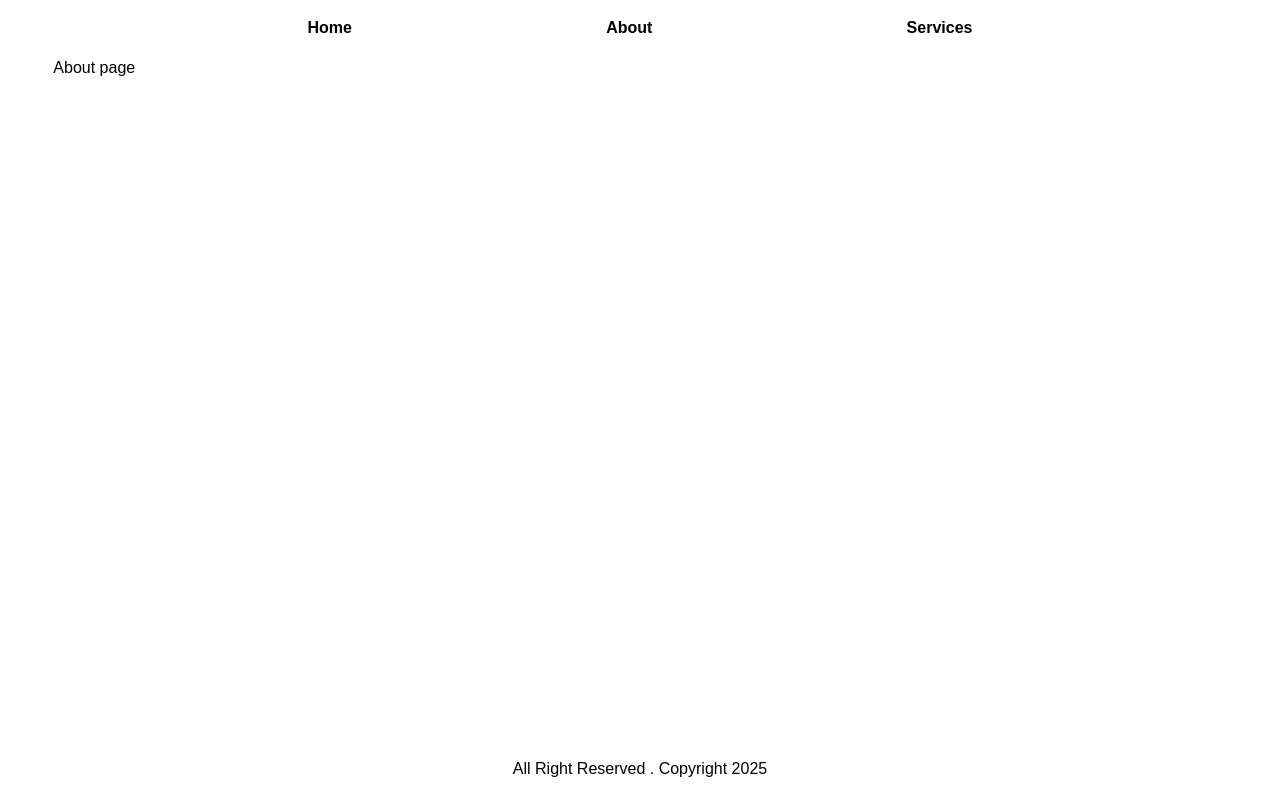
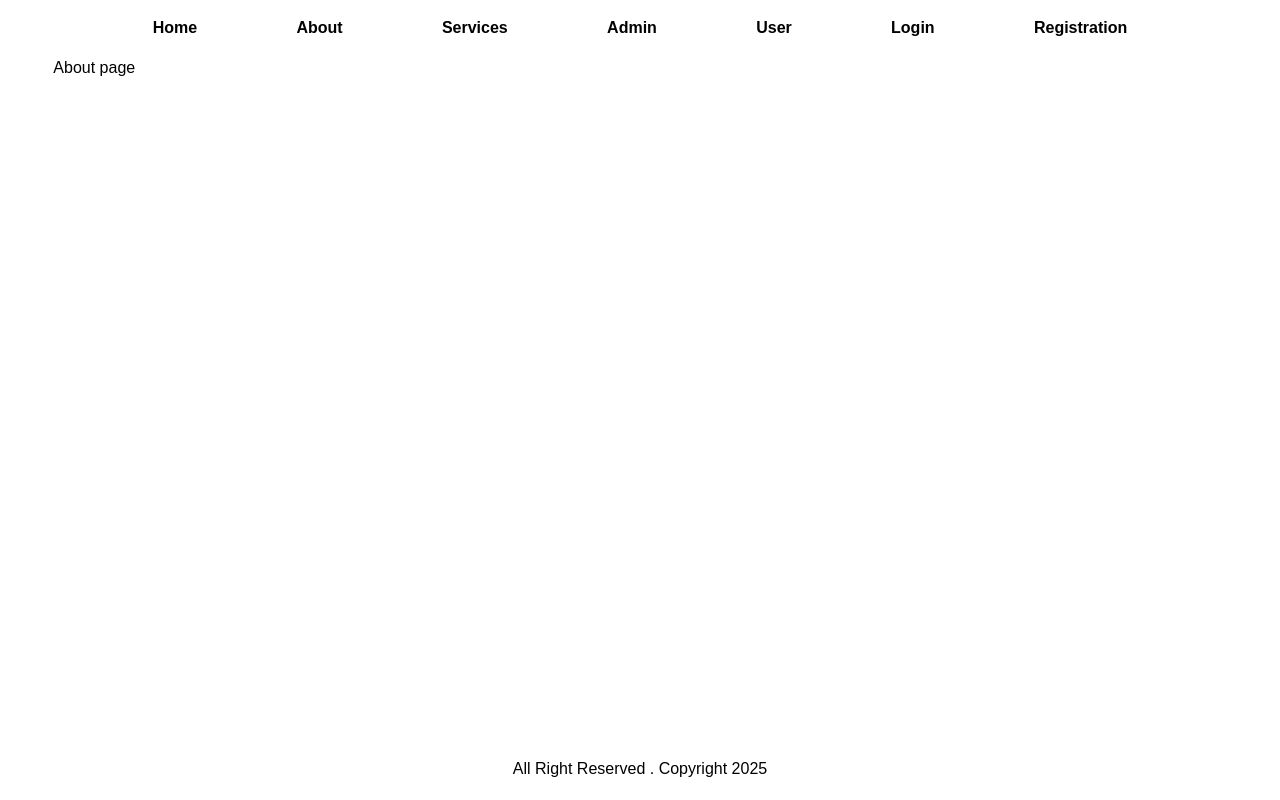
Before and after one commit to ad-monir2001/myfirst-next-project, a Next.js app: page /about in a window 1280 px wide. Built offline with nearby package versions, Linux system fonts and the light colour scheme.

Commit message:
Add authentication and dashboard pages, update Navbar for routing

```diff
--- /dev/null
+++ b/src/app/(authintaionPages)/login/page.jsx
@@ -0,0 +1,7 @@
+import React from 'react'
+
+export default function LoginPage() {
+  return (
+    <div>Login Page</div>
+  )
+}
--- /dev/null
+++ b/src/app/(authintaionPages)/registration/page.jsx
@@ -0,0 +1,7 @@
+import React from 'react'
+
+export default function RegistrationPage() {
+  return (
+    <div>Registration Page</div>
+  )
+}
--- /dev/null
+++ b/src/app/(dashboards)/admin-dashboard/page.jsx
@@ -0,0 +1,7 @@
+import React from 'react'
+
+export default function AdminDashboard() {
+  return (
+    <div>Admin Dashboard</div>
+  )
+}
--- /dev/null
+++ b/src/app/(dashboards)/layout.jsx
@@ -0,0 +1,18 @@
+import React from 'react';
+
+export default function DashboardLayout({ children }) {
+  return (
+    <div>
+      <div className="grid grid-cols-12">
+        {/* Side Nav */}
+        <div className="col-span-3 border-r-2 min-h-screen">
+          <ul>
+            <li>user list</li>
+          </ul>
+        </div>
+        {/* Dashboard content */}
+        <div className="col-span-9 ml-3">{children}</div>
+      </div>
+    </div>
+  );
+}
--- /dev/null
+++ b/src/app/(dashboards)/user-dashboard/page.jsx
@@ -0,0 +1,7 @@
+import React from 'react'
+
+export default function userDashBoard() {
+  return (
+    <div>user DashBoard</div>
+  )
+}
--- a/src/app/services/[id]/page.jsx
+++ b/src/app/services/[id]/page.jsx
@@ -1,7 +1,7 @@
 import React from 'react';
 
 export default function ServiceDetailsPage({ params }) {
-  const ServiceId = params.id;
+  const ServiceId = params?.id;
   const fakeData = [
     {
       _id: '65a1b2c3d4e5f67890123456',
@@ -29,17 +29,17 @@ export default function ServiceDetailsPage({ params }) {
       details: 'An entrepreneur running a successful e-commerce startup.',
     },
   ];
-  const oneData = fakeData.filter((data) => data._id === ServiceId);
-  console.log(oneData);
+  const oneData = fakeData.filter((data) => data?._id === ServiceId);
+
   return (
     <div>
       <h1 className="font-semibold text-3xl my-2">DetailsPage</h1>
       <p>Service id {ServiceId}</p>
       <div className="border rounded-lg my-3 p-5">
         {oneData.map((dat) => (
-          <div>
-            <p>Name:{dat.name}</p>
-            <p>Details:{dat.details}</p>
+          <div key={dat?._id}>
+            <p>Name:{dat?.name}</p>
+            <p>Details:{dat?.details}</p>
           </div>
         ))}
       </div>
--- a/src/components/Navbar.jsx
+++ b/src/components/Navbar.jsx
@@ -1,7 +1,11 @@
+'use client'
 import Link from 'next/link';
+import { usePathname } from 'next/navigation';
 import React from 'react';
 
 const Navbar = () => {
+  const pathName = usePathname()
+  if(!pathName.includes('dashboard')){
     return (
       <div className="">
         <ul className="font-semibold flex justify-evenly my-4">
@@ -15,9 +19,23 @@ const Navbar = () => {
           <li>
             <Link href="/services">Services</Link>
           </li>
+          <li>
+            <Link href="/admin-dashboard">Admin</Link>
+          </li>
+          <li>
+            <Link href="/user-dashboard">User</Link>
+          </li>
+          <li>
+            <Link href="/login">Login</Link>
+          </li>
+          <li>
+            <Link href="/registration">Registration</Link>
+          </li>
         </ul>
       </div>
     );
+  }
+
 };
 
 export default Navbar;
```
Lines whose indentation alone changed are shown as unchanged.
